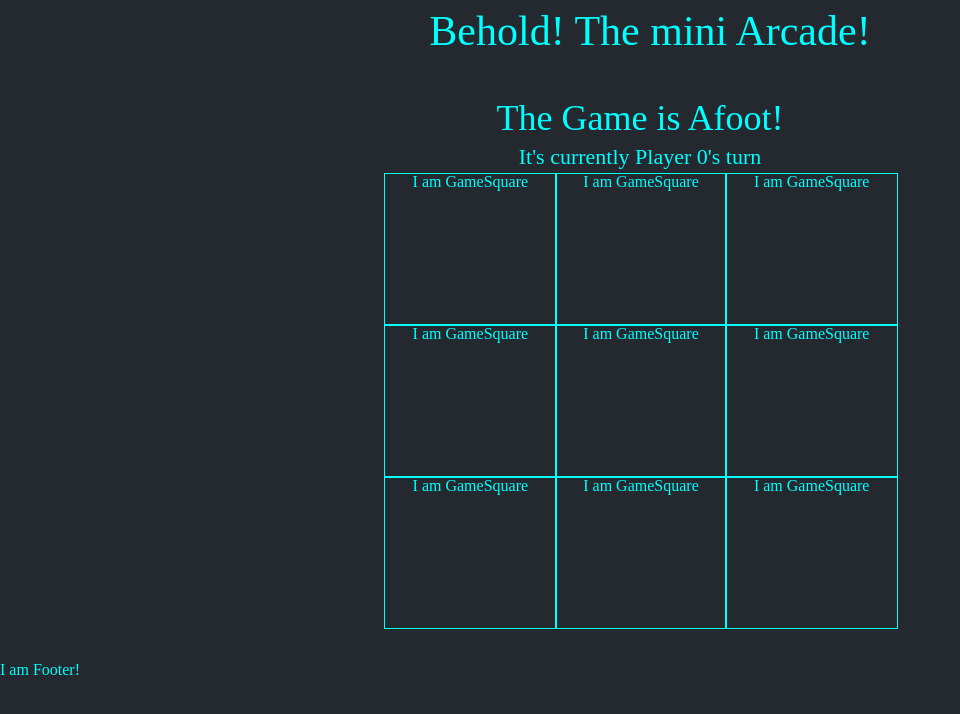
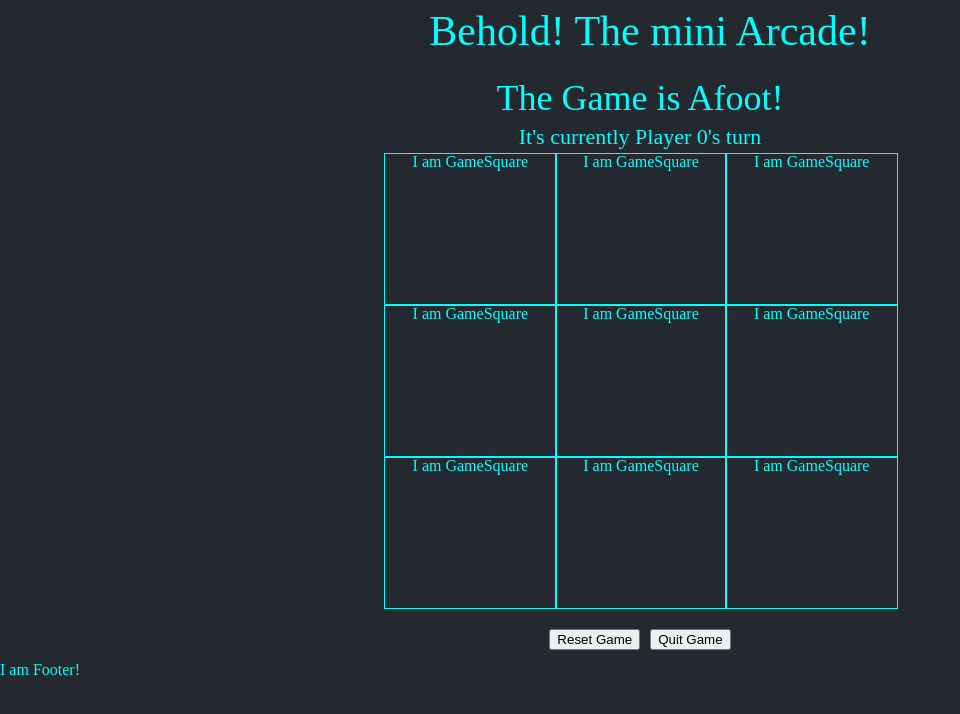
Before and after one commit to CD-Mackay/mini-arcade, a React app: page /tictactoe in a window 1280 px wide. Shown: the top 714 px of the page, without its empty margins (0-960 px from the left). Built offline with nearby package versions, Linux system fonts and the light colour scheme.

Commit message:
add game reset/quit buttons

```diff
--- a/client/src/components/games/tictactoe/StyledTic.js
+++ b/client/src/components/games/tictactoe/StyledTic.js
@@ -41,6 +41,13 @@ justify-content: center;
   display: grid;
   grid-template-columns: 1fr 1fr 1fr;
   grid-gap: 0px;
+  margin-bottom: 20px;
+}
+.game-options {
+  button {
+    margin-left: 5px;
+    margin-right: 5px;
+  }
 }
 `
 
--- a/client/src/components/games/tictactoe/Tic.js
+++ b/client/src/components/games/tictactoe/Tic.js
@@ -38,7 +38,12 @@ const Tic = () => {
         <div className="game-grid">
           {gameBoard}
         </div>
-      </div>}
+        <div className="game-options">
+          <button>Reset Game</button>
+          <button>Quit Game</button>
+        </div>
+      </div>
+      }
     </StyledTic>
   )
 };
```
